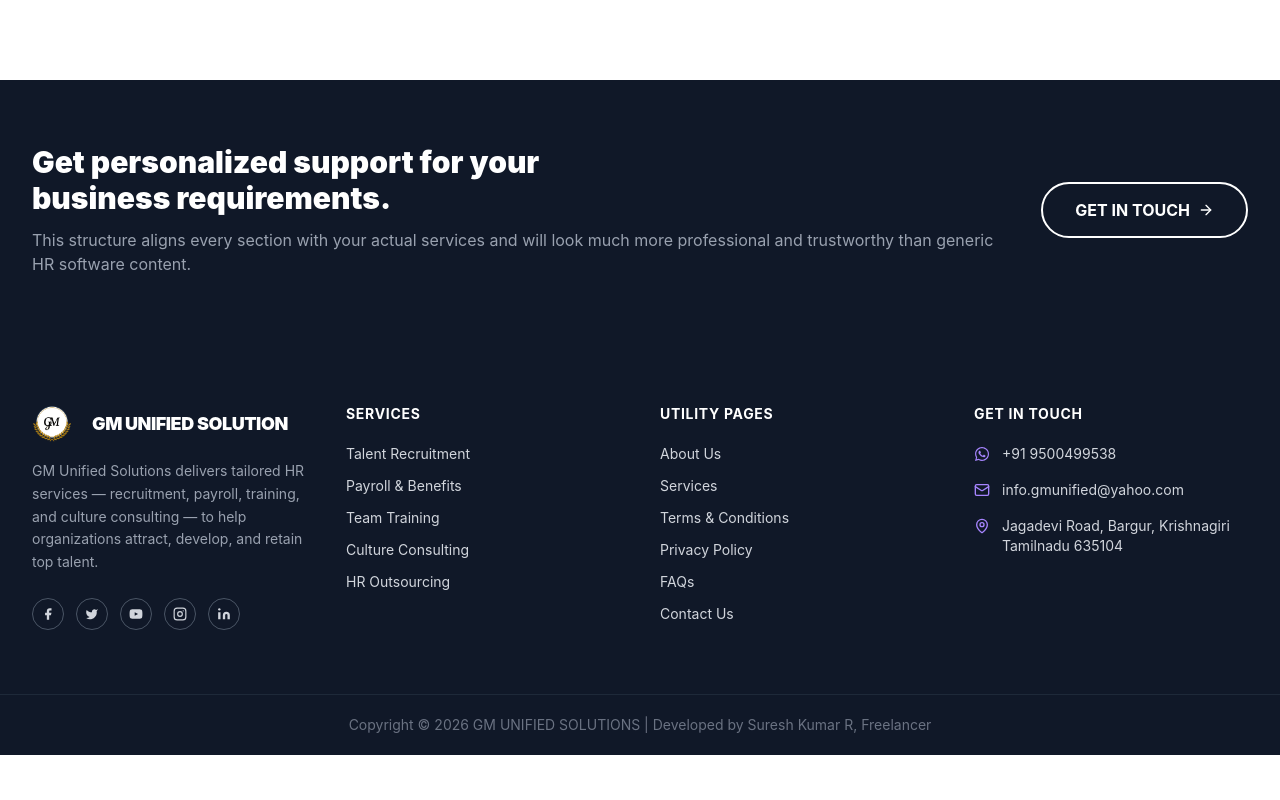
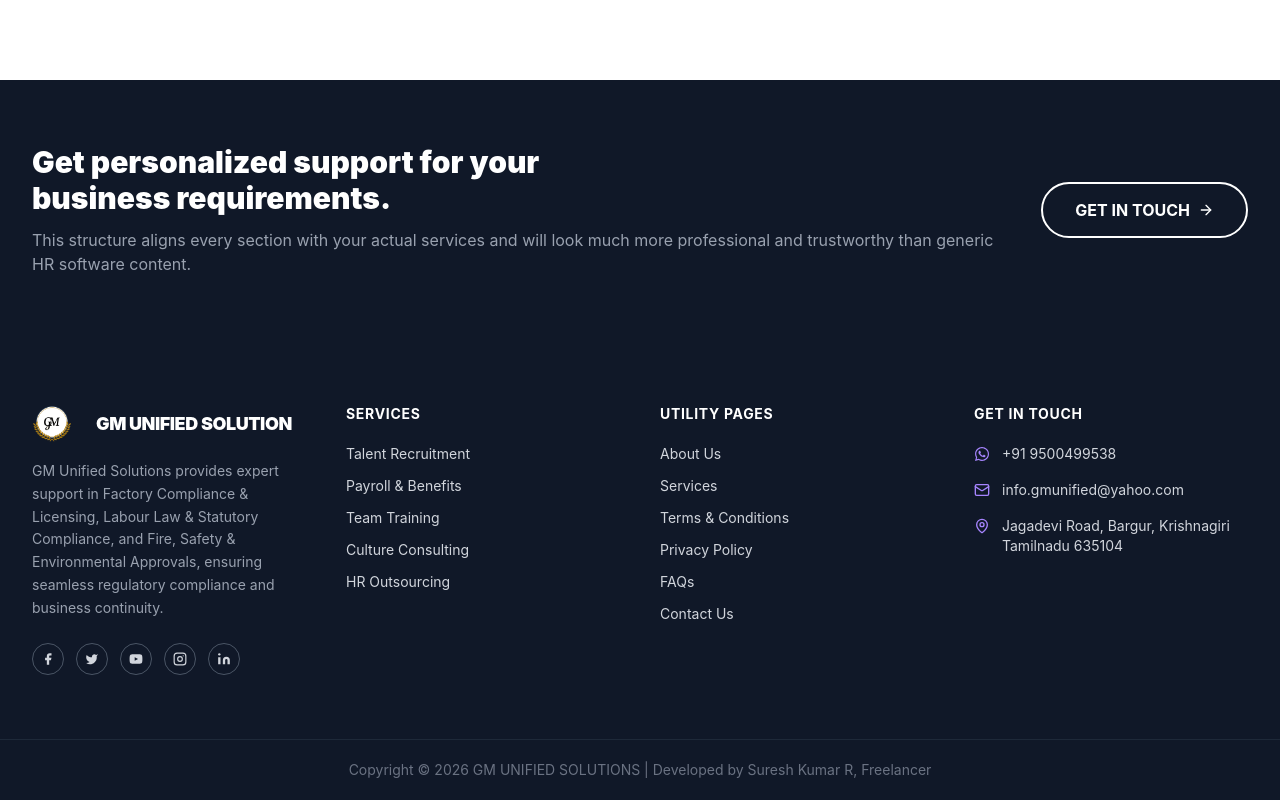
Before and after one commit to suresh542/gmunifiedsolution-frontend, a React (Vite) app: page /faqs in a window 1280 px wide. Shown: the part 2350-3150 px from the top of the page. Before the commit the page ends 3105 px from the top, so only its background shows below. Built offline with nearby package versions, Linux system fonts and the light colour scheme.

Commit message:
updated the changes in contact options

```diff
--- a/src/components/Footer.jsx
+++ b/src/components/Footer.jsx
@@ -31,13 +31,14 @@
             <Link to="/" className="flex items-center gap-2 mb-4">
               <Link to="/" className="flex items-center gap-2">
 
-                <img src={headerLogo} alt="Logo" className="w-auto h-10 pe-3" />
+                <img src={headerLogo} alt="Logo" className="w-auto h-10 pe-4" />
                 <span className="font-black text-lg text-white tracking-tight">GM <span>UNIFIED SOLUTION</span></span>
               </Link>
             </Link>
             <p className="text-sm text-gray-400 leading-relaxed mb-6">
-              GM Unified Solutions delivers tailored HR services — recruitment, payroll, training, and
-              culture consulting — to help organizations attract, develop, and retain top talent.
+             GM Unified Solutions provides expert support in Factory Compliance & Licensing,
+             Labour Law & Statutory Compliance, and Fire, Safety & Environmental Approvals,
+             ensuring seamless regulatory compliance and business continuity.
             </p>
             <div className="flex gap-3">
               {[SocialFacebook, SocialTwitter, SocialYoutube, SocialInstagram, SocialLinkedin].map((Icon, i) => (
--- a/src/pages/Contact.jsx
+++ b/src/pages/Contact.jsx
@@ -188,7 +188,7 @@
                           required
                           value={form.email}
                           onChange={handleChange}
-                          placeholder="john@gm.com"
+                          placeholder="john@gmunifiedsolution.com"
                           className="w-full bg-white border border-gray-200 rounded-xl px-4 py-3 text-sm focus:outline-none focus:ring-2 focus:ring-violet-400"
                         />
                       </div>
@@ -216,11 +216,29 @@
                           className="w-full bg-white border border-gray-200 rounded-xl px-4 py-3 text-sm focus:outline-none focus:ring-2 focus:ring-violet-400"
                         >
                           <option value="">Select a topic</option>
-                          <option value="Talent Recruitment">Talent Recruitment</option>
-                          <option value="Payroll & Benefits">Payroll & Benefits</option>
-                          <option value="Team Training">Team Training</option>
-                          <option value="Culture Consulting">Culture Consulting</option>
-                          <option value="HR Outsourcing">HR Outsourcing</option>
+                          <option value="Factory Compliance & Licensing">
+                            Factory Compliance & Licensing
+                          </option>
+
+                          <option value="Labour Law & Statutory Compliance">
+                            Labour Law & Statutory Compliance
+                          </option>
+
+                          <option value="Fire, Safety & Environmental Approvals">
+                            Fire, Safety & Environmental Approvals
+                          </option>
+
+                          <option value="Payroll, ESIC, EPF & Labour Welfare">
+                            Payroll, ESIC, EPF & Labour Welfare
+                          </option>
+
+                          <option value="Business Registrations & Certifications">
+                            Business Registrations & Certifications
+                          </option>
+
+                          <option value="HR Documentation & Compliance">
+                            HR Documentation & Compliance
+                          </option>
                           <option value="General Inquiry">General Inquiry</option>
                           <option value="Others">Others</option>
                         </select>
--- a/src/pages/FAQs.jsx
+++ b/src/pages/FAQs.jsx
@@ -291,15 +291,28 @@
                       className="w-full bg-white border border-gray-200 rounded-xl px-4 py-3 text-sm focus:outline-none focus:ring-2 focus:ring-violet-400"
                     >
                       <option value="">Select a Service</option>
-                              <option value="Factory Registration & Renewals">Factory Registration & Renewals</option>
-                              <option value="Shop & Establishment Registration">Shop & Establishment Registration</option>
-                              <option value="Recruitment Services">Recruitment Services</option>
-                              <option value="NAPS & NATS Registration">NAPS & NATS Registration</option>
-                              <option value="Payroll Processing">Payroll Processing</option>
-                              <option value="Statutory Compliance Services">Statutory Compliance Services</option>
-                              <option value="HR Audit Services">HR Audit Services</option>
-                              <option value="Documentation & Registers Maintenance">
-                                Documentation & Registers Maintenance
+                      <option value="Factory Compliance & Licensing">
+                        Factory Compliance & Licensing
+                      </option>
+
+                      <option value="Labour Law & Statutory Compliance">
+                        Labour Law & Statutory Compliance
+                      </option>
+
+                      <option value="Fire, Safety & Environmental Approvals">
+                        Fire, Safety & Environmental Approvals
+                      </option>
+
+                      <option value="Payroll, ESIC, EPF & Labour Welfare">
+                        Payroll, ESIC, EPF & Labour Welfare
+                      </option>
+
+                      <option value="Business Registrations & Certifications">
+                        Business Registrations & Certifications
+                      </option>
+
+                      <option value="HR Documentation & Compliance">
+                        HR Documentation & Compliance
                       </option>
                       <option value="General Inquiry">General Inquiry</option>
                       <option value="Others">Others</option>
--- a/src/pages/Home.jsx
+++ b/src/pages/Home.jsx
@@ -213,7 +213,7 @@
                   Watch Video
                 </button> */}
               </div>
-              <div className="flex items-center gap-4">
+              {/* <div className="flex items-center gap-4">
                 <div className="flex -space-x-2">
                   {[1, 2, 3, 4].map(i => (
                     <img key={i} src={`https://i.pravatar.cc/40?img=${i + 10}`} alt="" className="w-9 h-9 rounded-full border-2 border-white" />
@@ -225,7 +225,7 @@
                   </div>
                   <p className="text-xs text-gray-500">7200+ reviews 4.9</p>
                 </div>
-              </div>
+              </div> */}
             </AnimatedSection>
 
             <AnimatedSection delay={150} className="relative">
@@ -347,7 +347,7 @@
               <h2 className="text-3xl font-black text-gray-900 mb-6">
                 Empowering businesses with reliable HR, payroll, compliance, and staffing services.              </h2>
               <p className="text-gray-600 mb-6 leading-relaxed">
-                At GM Unified Solution, we help businesses simplify workforce management, maintain statutory compliance, and optimize operations through expert-driven HR, payroll, GST, and staffing solutions. Our proactive approach ensures efficiency, accuracy, and sustainable business growth.              </p>
+GM Unified Solutions delivers comprehensive Factory Compliance, Labour Law, and Safety Approval services to help businesses operate legally, safely, and efficiently. From Factory Licensing and Labour Law Compliance to Fire NOC, Environmental Clearances, and Statutory Registrations, we ensure your organization remains fully compliant with regulatory requirements while focusing on sustainable growth and operational excellence. </p>
               <div className="grid grid-cols-2 gap-4">
                 {[
                   { icon: <BarChart2 size={18} />, label: 'Analytical Insights' },
@@ -623,7 +623,7 @@
                     />
                   </div>
 
-                   <div>
+                  <div>
                     <label className="block text-xs font-bold text-gray-600 mb-1.5 uppercase tracking-wide">
                       Subject *
                     </label>
@@ -635,15 +635,28 @@
                       className="w-full bg-white border border-gray-200 rounded-xl px-4 py-3 text-sm focus:outline-none focus:ring-2 focus:ring-violet-400"
                     >
                       <option value="">Select a Service</option>
-                      <option value="Factory Registration & Renewals">Factory Registration & Renewals</option>
-                      <option value="Shop & Establishment Registration">Shop & Establishment Registration</option>
-                      <option value="Recruitment Services">Recruitment Services</option>
-                      <option value="NAPS & NATS Registration">NAPS & NATS Registration</option>
-                      <option value="Payroll Processing">Payroll Processing</option>
-                      <option value="Statutory Compliance Services">Statutory Compliance Services</option>
-                      <option value="HR Audit Services">HR Audit Services</option>
-                      <option value="Documentation & Registers Maintenance">
-                        Documentation & Registers Maintenance
+                      <option value="Factory Compliance & Licensing">
+                        Factory Compliance & Licensing
+                      </option>
+
+                      <option value="Labour Law & Statutory Compliance">
+                        Labour Law & Statutory Compliance
+                      </option>
+
+                      <option value="Fire, Safety & Environmental Approvals">
+                        Fire, Safety & Environmental Approvals
+                      </option>
+
+                      <option value="Payroll, ESIC, EPF & Labour Welfare">
+                        Payroll, ESIC, EPF & Labour Welfare
+                      </option>
+
+                      <option value="Business Registrations & Certifications">
+                        Business Registrations & Certifications
+                      </option>
+
+                      <option value="HR Documentation & Compliance">
+                        HR Documentation & Compliance
                       </option>
                       <option value="General Inquiry">General Inquiry</option>
                       <option value="Others">Others</option>
--- a/src/pages/Solutions.jsx
+++ b/src/pages/Solutions.jsx
@@ -213,9 +213,11 @@
         <div className="text-4xl mb-5">{s.icon}</div>
         <h3 className={`font-bold text-xl mb-3 ${s.featured ? 'text-black' : 'text-gray-900'}`}>{s.title}</h3>
         <p className={`text-sm leading-relaxed mb-6 ${s.featured ? 'text-cyan-800' : 'text-gray-500'}`}>{s.desc}</p>
-        <button className={`inline-flex items-center gap-2 font-bold text-sm px-5 py-2.5 rounded-full ${s.featured ? 'bg-violet-400 text-black' : 'bg-gray-900 text-white'} hover:opacity-90 transition-opacity`}>
-          READ MORE <ChevronRight size={14} />
-        </button>
+        <Link to="/contact">
+          <button className={`inline-flex items-center gap-2 font-bold text-sm px-5 py-2.5 rounded-full ${s.featured ? 'bg-violet-400 text-black' : 'bg-gray-900 text-white'} hover:opacity-90 transition-opacity`}>
+            READ MORE <ChevronRight size={14} />
+          </button>
+        </Link>
       </div>
     </AnimatedSection>
   );
@@ -234,9 +236,11 @@
         <div className="text-4xl mb-5">{s.icon}</div>
         <h3 className={`font-bold text-xl mb-3 ${s.featured ? 'text-black' : 'text-gray-900'}`}>{s.title}</h3>
         <p className={`text-sm leading-relaxed mb-6 ${s.featured ? 'text-cyan-800' : 'text-gray-500'}`}>{s.desc}</p>
+        <Link to="/contact">
         <button className={`inline-flex items-center gap-2 font-bold text-sm px-5 py-2.5 rounded-full ${s.featured ? 'bg-violet-400 text-black' : 'bg-gray-900 text-white'} hover:opacity-90 transition-opacity`}>
           READ MORE <ChevronRight size={14} />
         </button>
+        </Link>
       </div>
     </AnimatedSection>
   );
```
Lines whose indentation alone changed are shown as unchanged.
